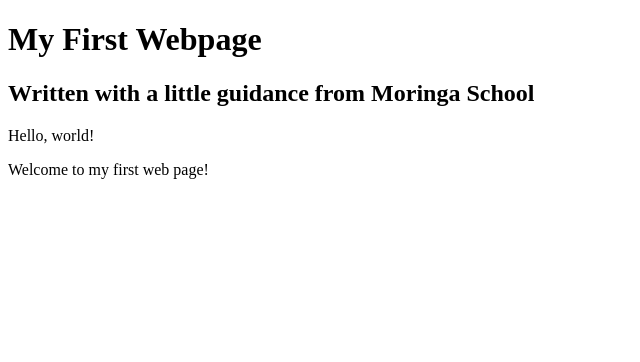
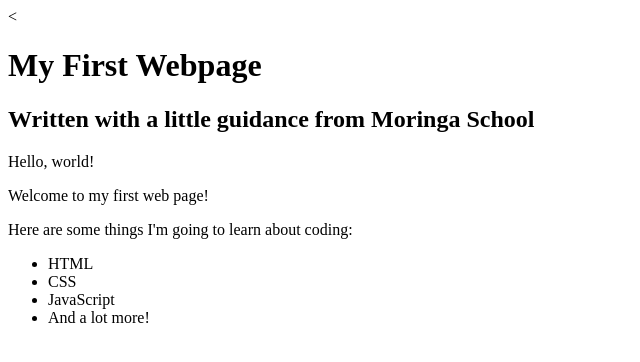
Before and after one commit to UmurerwaDivine/my-first-webpage, a plain HTML site: page my-first-webpage.html in a window 1280 px wide. Shown: the whole page, without its empty margins (0-640 px from the left). Drawn offline with Linux system fonts and the light colour scheme.

Commit message:
add list elements

```diff
--- /dev/null
+++ b/my-favorite-things.html
@@ -0,0 +1,19 @@
+<!DOCTYPE html>
+<html>
+<head>
+    <meta charset="utf-8" />
+    <meta http-equiv="X-UA-Compatible" content="IE=edge">
+    <title>my favorite</title>
+    <meta name="viewport" content="width=device-width, initial-scale=1">
+    <link rel="stylesheet" type="text/css" media="screen" href="main.css" />
+    <script src="main.js"></script>
+</head>
+<body>
+  <h1>favorite things</h1>
+   <ul>
+       <li>Movies</li>
+       <li>Reading</li>
+       <li>Music</li>
+   </ul>
+</body>
+</html>
--- a/my-first-webpage.html
+++ b/my-first-webpage.html
@@ -1,4 +1,4 @@
-<!DOCTYPE html>
+<<!DOCTYPE html>
 <html>
   <head>
     <title>My first webpage!</title>
@@ -9,5 +9,13 @@
 
     <p>Hello, world!</p>
     <p>Welcome to my first web page!</p>
+
+    <p>Here are some things I'm going to learn about coding:</p>
+    <ul>
+      <li>HTML</li>
+      <li>CSS</li>
+      <li>JavaScript</li>
+      <li>And a lot more!</li>
+    </ul>
   </body>
 </html>
```
